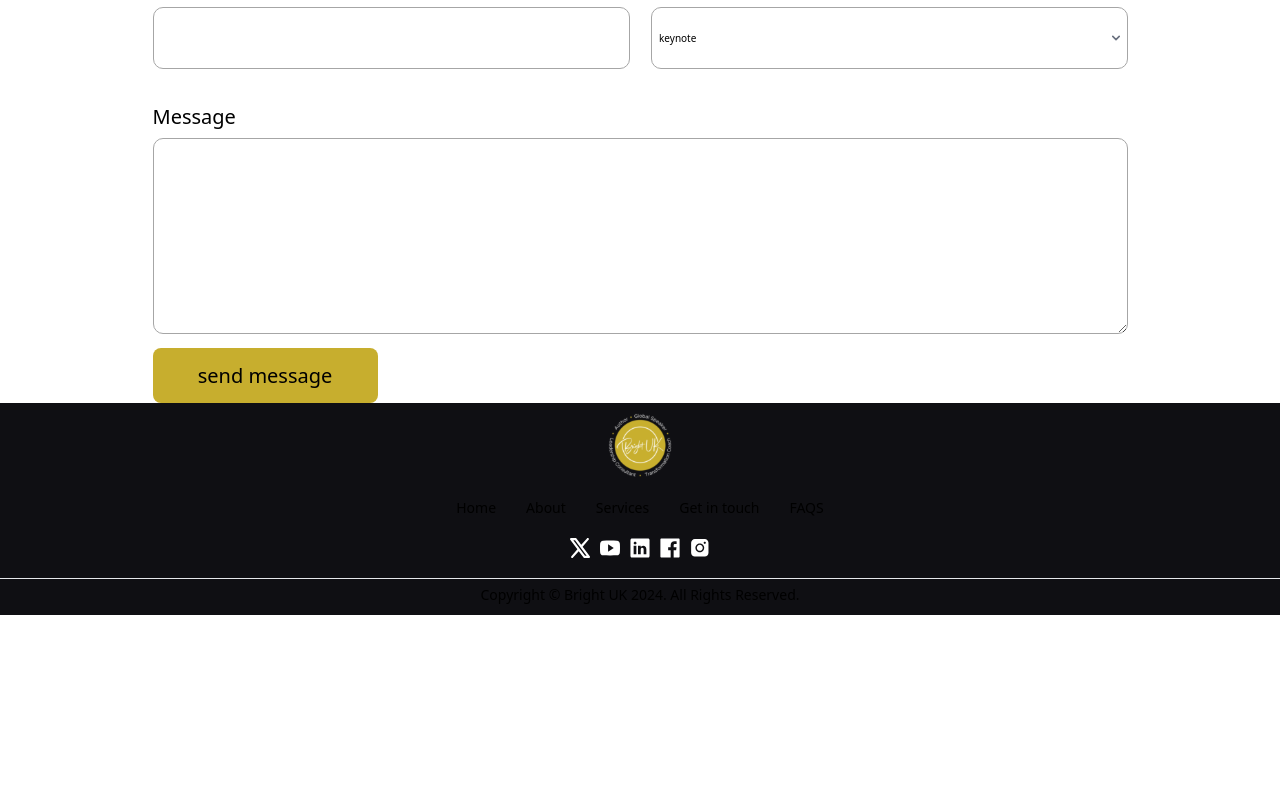
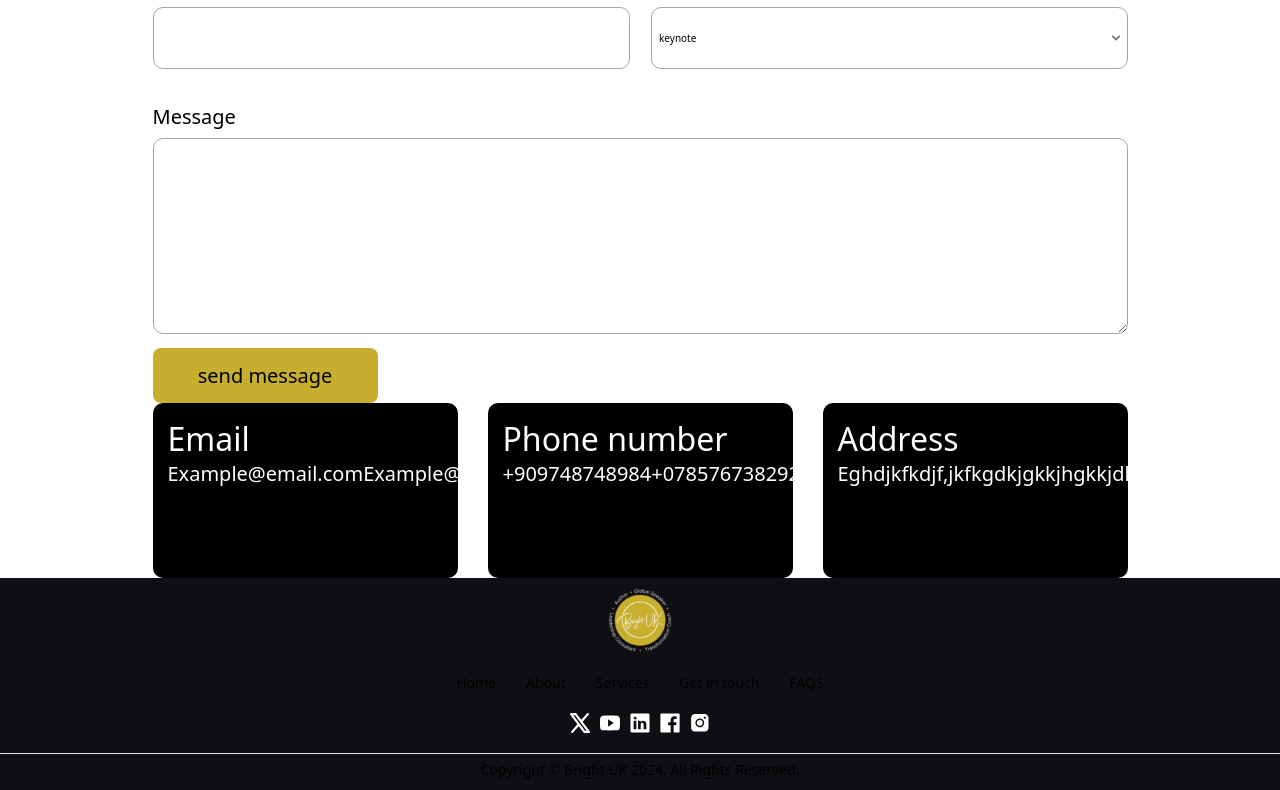
Before and after one commit to harmlessprince/bukporfolio, a Vue app: page /contact in a window 1280 px wide. Shown: the part 1068-1858 px from the top of the page. Before the commit the page ends 1683 px from the top, so only its background shows below. Built offline with nearby package versions, Linux system fonts and the light colour scheme; no server answers.

Commit message:
completed the web view of contact page

```diff
--- a/src/pages/Contact.vue
+++ b/src/pages/Contact.vue
@@ -67,8 +67,28 @@ import Subheading from '@/components/subheading.vue';
             </div>
 
             <button class="w-[22.5rem] h-[5.5rem] bg-primaryColor rounded-[8px]">send message</button>
+            </form>
 
-            </form>
+            <div class="flex flex-row justify-between flex-wrap text-[#ffffff] font-[500] ">
+                <div class="w-[30.5rem] min-h-[17.5rem] rounded-[10px] p-[1.5rem] bg-[#000000]">
+                    <h1 class="text-[3.2rem] leading-[4.2rem]">Email</h1>
+                    <span class="text-[20px] leading-[2.8rem]">Example@email.com</span>
+                    <span class="text-[20px] leading-[2.8rem]">Example@email.com</span>
+                </div>
+
+                <div class="w-[30.5rem] min-h-[17.5rem] rounded-[10px] p-[1.5rem] bg-[#000000]">
+                    <h1 class="text-[3.2rem] leading-[4.2rem]">Phone number</h1>
+                    <span class="text-[20px] leading-[2.8rem]">+909748748984</span>
+                    <span class="text-[20px] leading-[2.8rem]">+078576738292</span>
+                </div>
+
+                <div class="w-[30.5rem] min-h-[17.5rem] rounded-[10px] p-[1.5rem] bg-[#000000]">
+                    <h1 class="text-[3.2rem] leading-[4.2rem]">Address</h1>
+                    <span class="text-[20px] leading-[2.8rem]">Eghdjkfkdjf,jkfk</span>
+                    <span class="text-[20px] leading-[2.8rem]">gdkjgkkjhgkkjdkhgh</span>
+                </div>
+
+            </div>
 
         </section>
      </Container>
```
